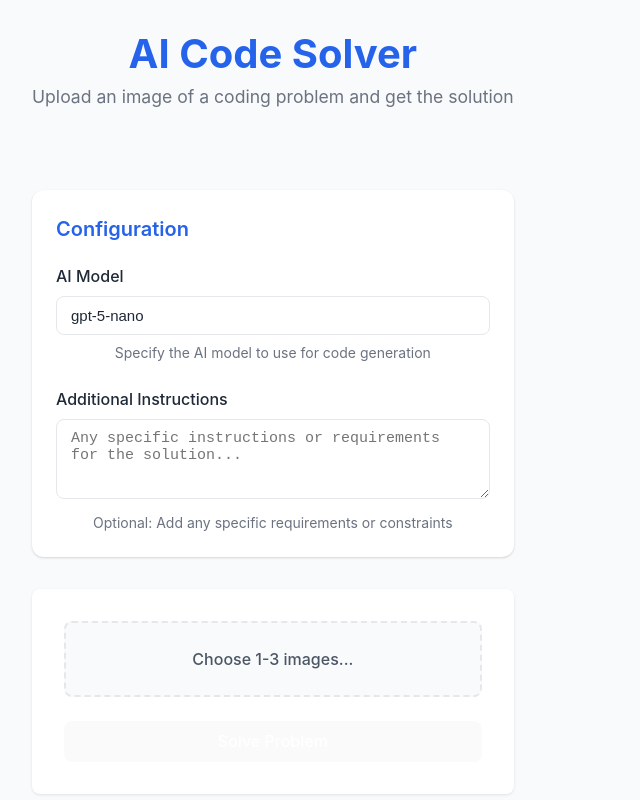
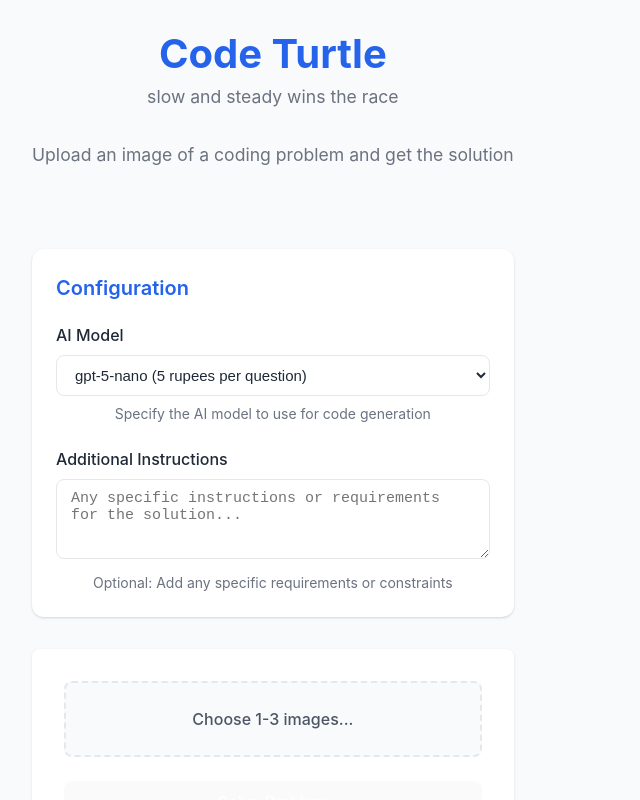
Before and after one commit to sunnnybala/agentic_code_helper_frontend, a React (Vite) app: page / in a window 1280 px wide. Shown: the top 800 px of the page, without its empty margins (0-640 px from the left). Built offline with nearby package versions, Linux system fonts and the light colour scheme.

Commit message:
name changed and drop down

```diff
--- a/src/App.jsx
+++ b/src/App.jsx
@@ -113,7 +113,8 @@ function App() {
   return (
     <div className="app">
       <header>
-        <h1>AI Code Solver</h1>
+        <h1>Code Turtle</h1>
+        <p>slow and steady wins the race</p>
         <p>Upload an image of a coding problem and get the solution</p>
       </header>
 
@@ -122,14 +123,17 @@ function App() {
         <div className="config-fields">
           <div className="form-group">
             <label htmlFor="model">AI Model</label>
-            <input
-              type="text"
+            <select
               id="model"
               value={model}
               onChange={(e) => setModel(e.target.value)}
               placeholder="e.g., gpt-5, gpt-5-mini"
               className="form-control"
-            />
+            >
+              <option value="gpt-5">gpt-5 (50 rupees per question)</option>
+              <option value="gpt-5-mini">gpt-5-mini (15 rupees per question)</option>
+              <option value="gpt-5-nano">gpt-5-nano (5 rupees per question)</option>
+            </select>
             <div className="hint">Specify the AI model to use for code generation</div>
           </div>
 
```
